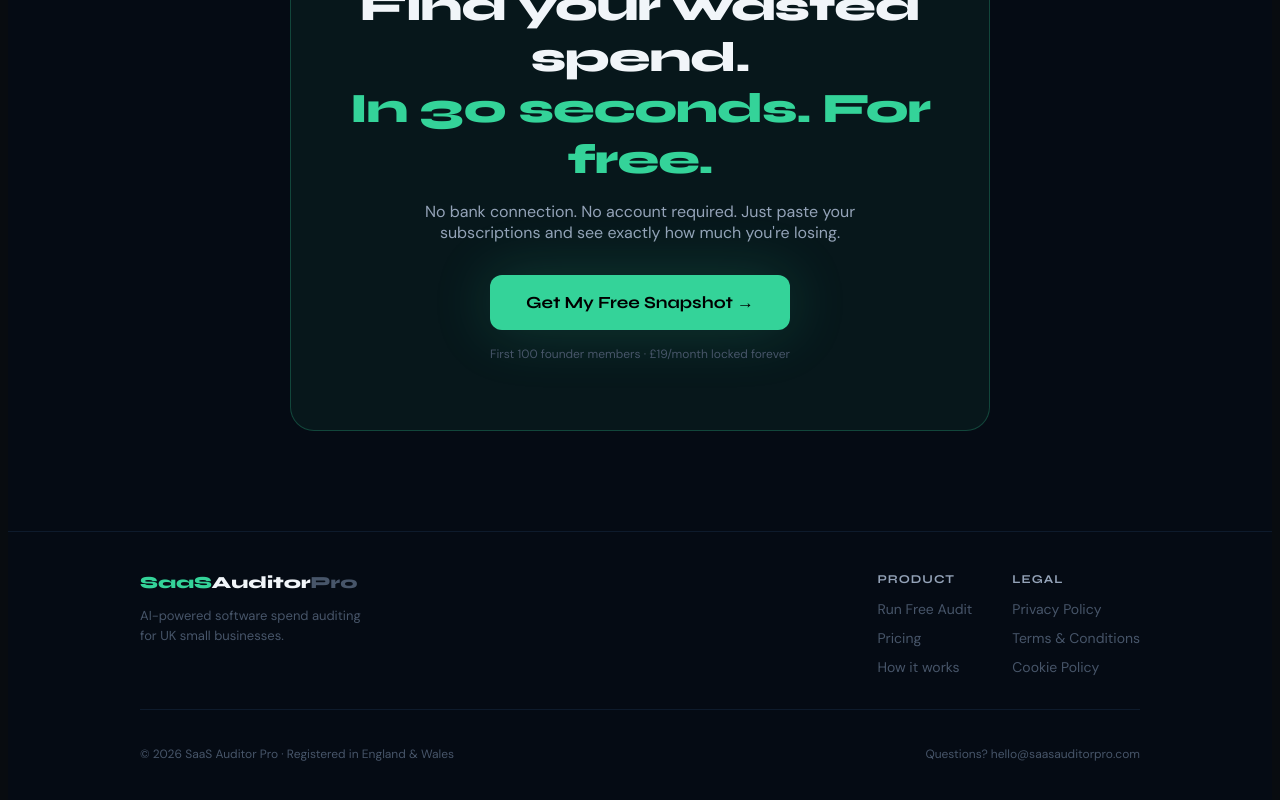
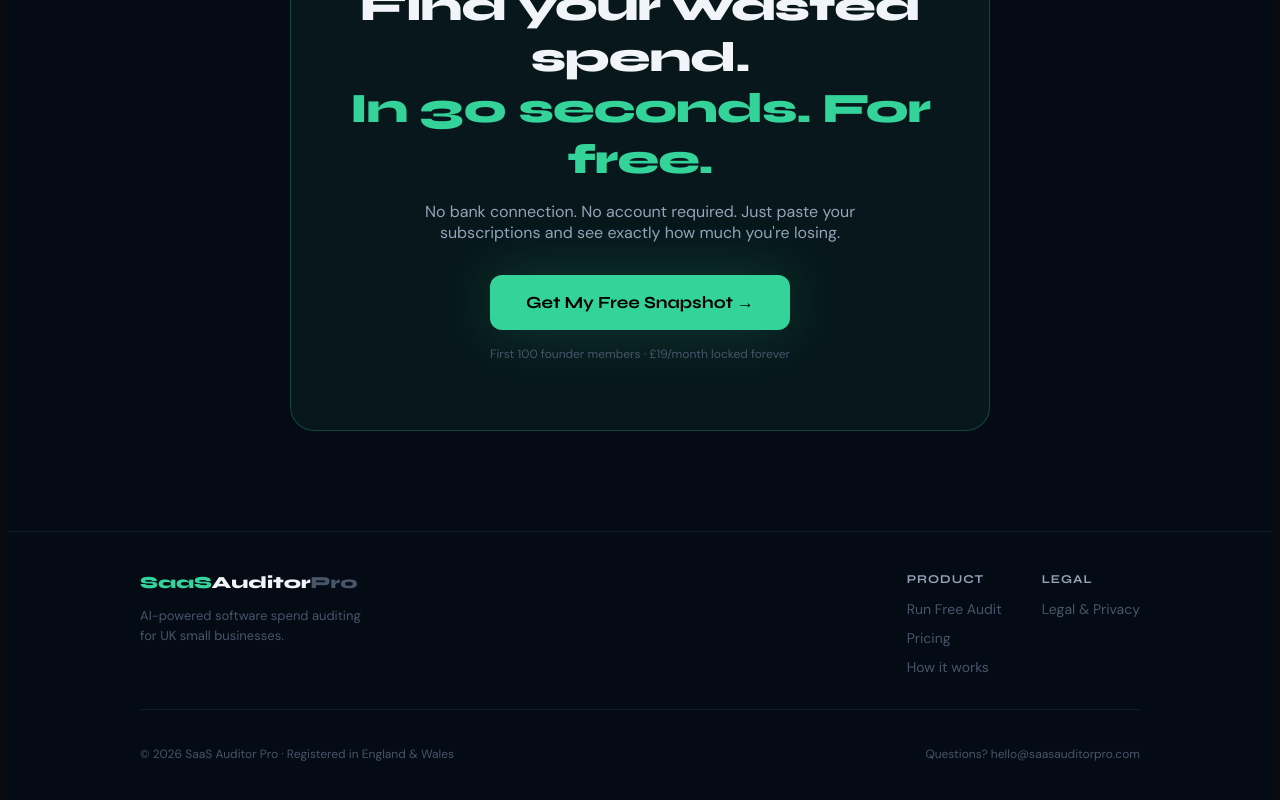
Before and after one commit to SaasAuditorPro/saas-auditor-pro, a Next.js app in the folder saas-auditor-pro/: page / in a window 1280 px wide. Shown: the part 3658-4458 px from the top of the page. Built offline with nearby package versions, Linux system fonts and the light colour scheme.

Commit message:
Update page.tsx
Legal page link activation

```diff
--- a/saas-auditor-pro/app/page.tsx
+++ b/saas-auditor-pro/app/page.tsx
@@ -253,9 +253,7 @@
             </div>
             <div>
               <div style={{ fontFamily: "Syne, sans-serif", fontWeight: 700, fontSize: "12px", color: c.sub, letterSpacing: "1px", marginBottom: "12px" }}>LEGAL</div>
-              {[["Privacy Policy", "/privacy"], ["Terms & Conditions", "/terms"], ["Cookie Policy", "/cookies"]].map(([l, h]) => (
-                <div key={l} style={{ marginBottom: "8px" }}><Link href={h} style={{ fontFamily: "DM Sans, sans-serif", fontSize: "14px", color: c.dim, textDecoration: "none" }}>{l}</Link></div>
-              ))}
+              <div style={{ marginBottom: "8px" }}><Link href="/legal" style={{ fontFamily: "DM Sans, sans-serif", fontSize: "14px", color: c.dim, textDecoration: "none" }}>Legal & Privacy</Link></div>
             </div>
           </div>
         </div>
```
